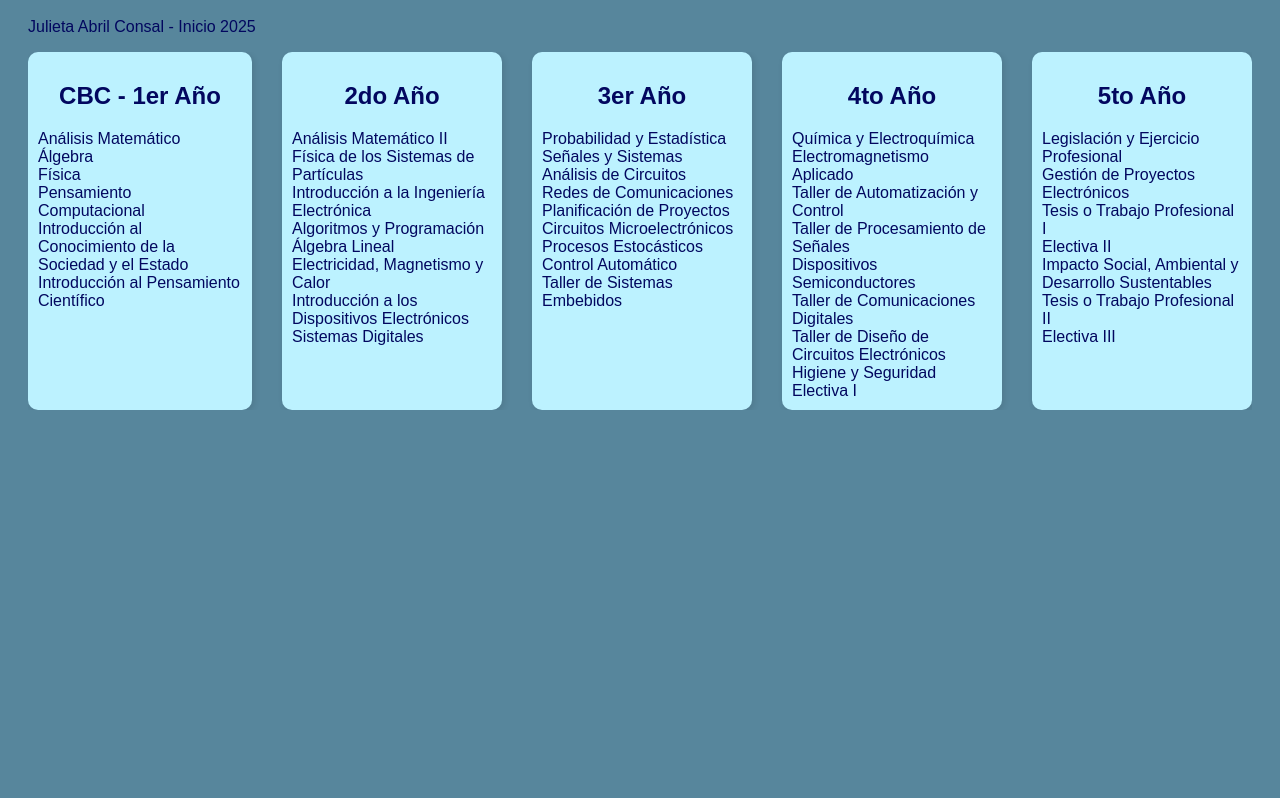
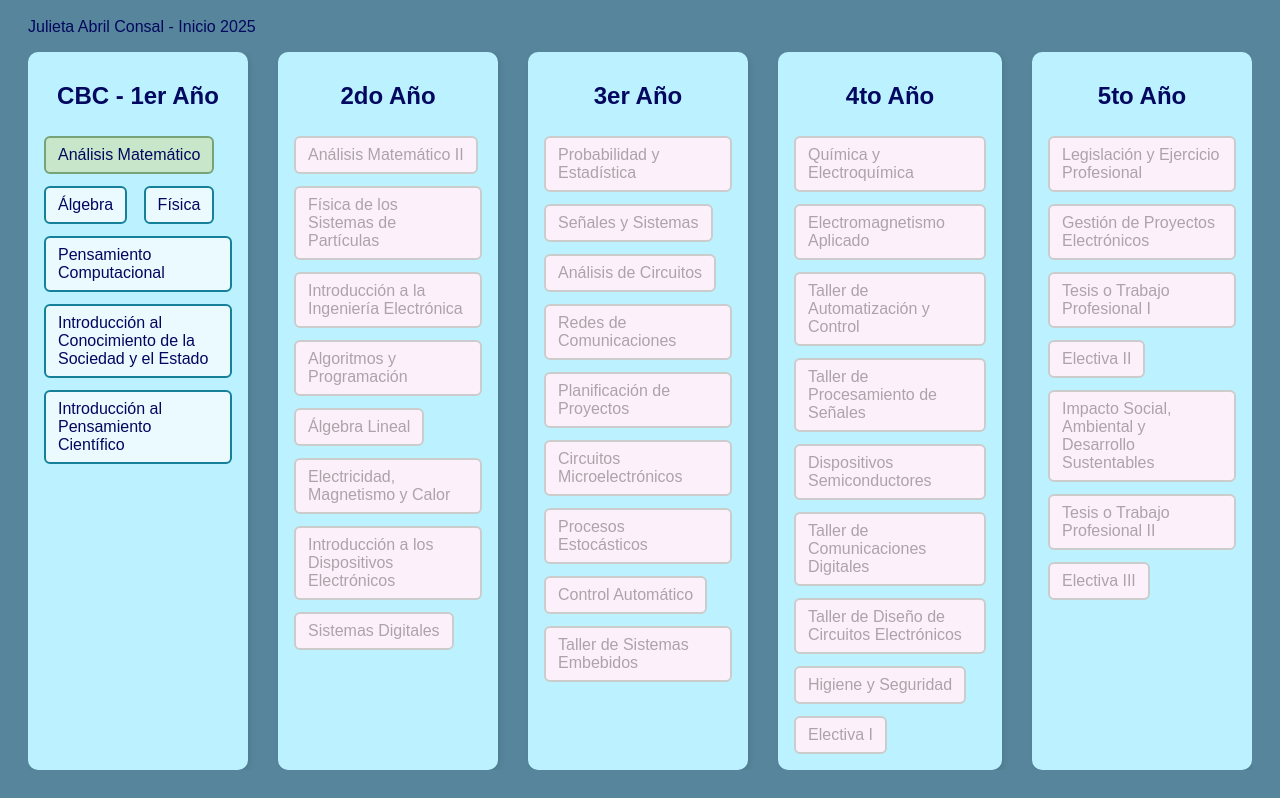
Before and after one commit to natyconsal/malla-elec, a plain HTML site: page index.html in a window 1280 px wide. Both pictures are taken after a click on the element "Análisis Matemático". Shown: the part 68-866 px from the top of the page. Before the commit the page ends 800 px from the top, so only its background shows below. Drawn offline with Linux system fonts and the light colour scheme.

Commit message:
Update index.html

```diff
--- a/index.html
+++ b/index.html
@@ -7,7 +7,7 @@
     body { font-family: sans-serif; background: #57869c; padding: 20px;color: hsl(237, 96%, 19%); }
     h1{margin-top: 0;}
     h2 { margin-top: 20px; }
-    .materia {
+    .materias {
       display: inline-block;
       margin: 6px;
       padding: 8px 12px;
@@ -18,15 +18,15 @@
       transition: all 0.2s ease;
       user-select: none;
     }
-    .materia:hover{
+    .materias:hover{
       border: 2px solid #8ad2f9;
       background: #d5ebf7;
     }
-    .materia.aprobada {
+    .materias.aprobada {
       background-color: #c8e6c9;
       border-color: #77a379;
     }
-    .materia.inactiva {
+    .materias.inactiva {
       cursor: not-allowed;
       background-color: #fcf1fb;
       color: #aca3ab;
```
